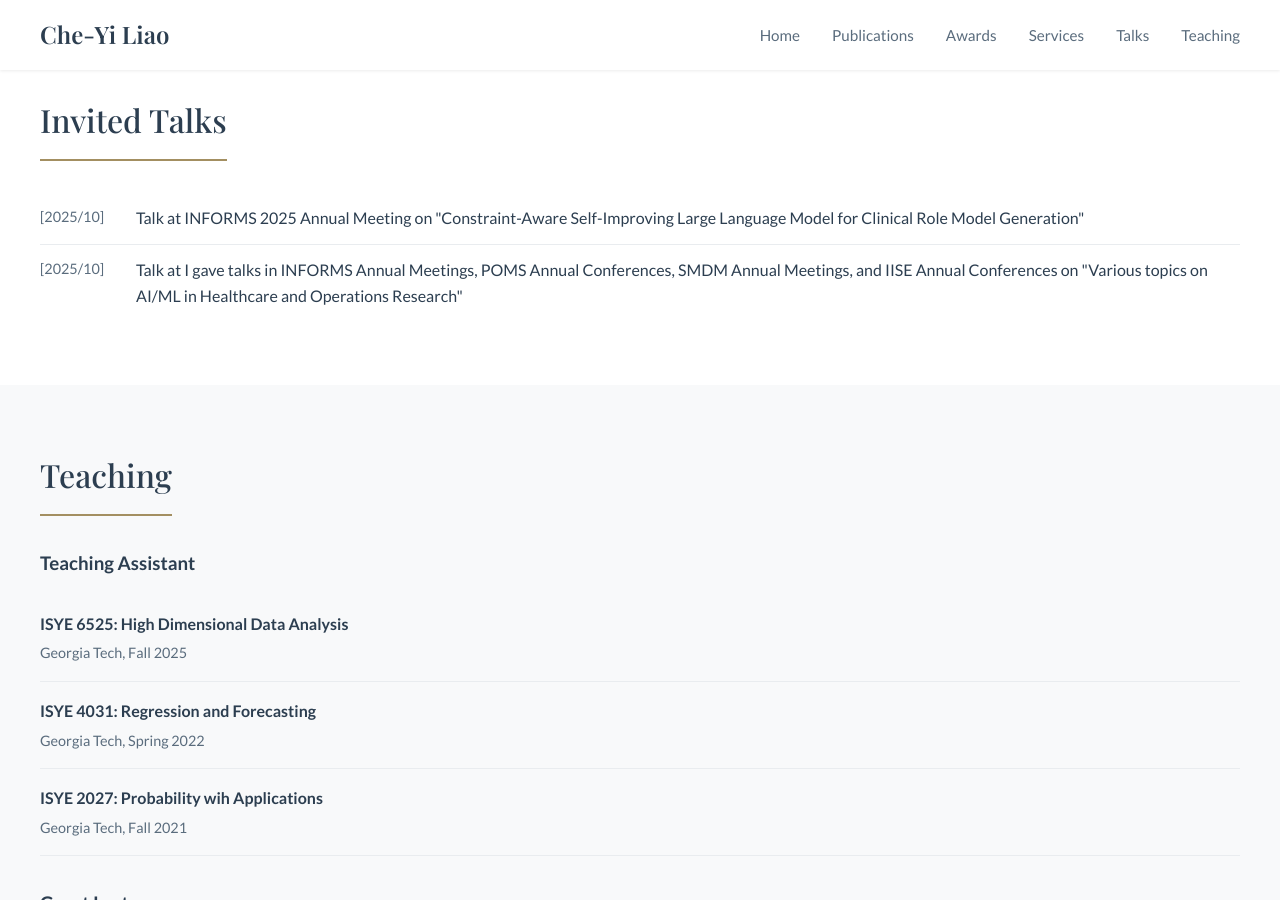
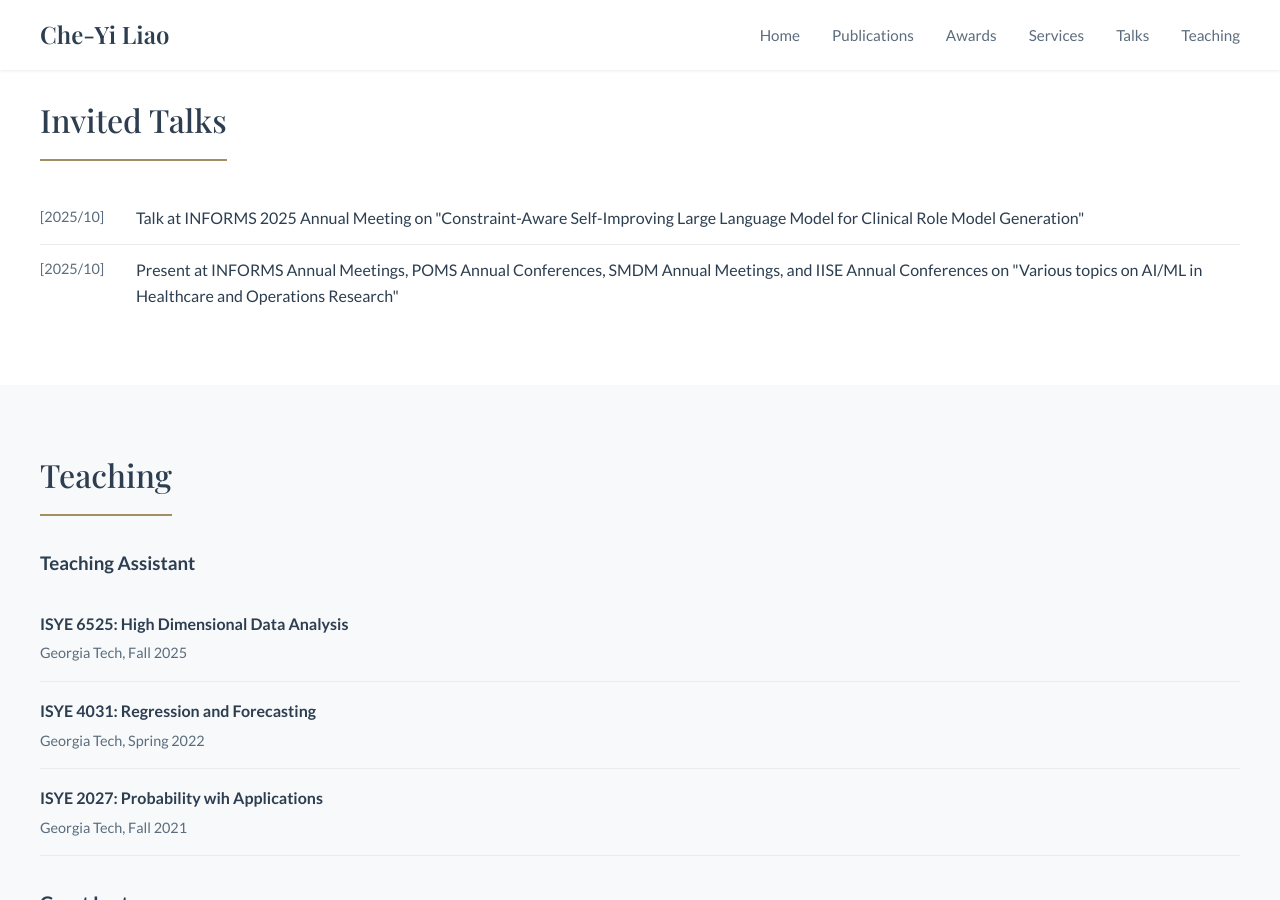
Before and after one commit to CheYiLiao/CheYiLiao.github.io, a Jekyll site: the page built from index.html, in a window 1280 px wide and 900 px high, scrolled down 5106 px. Built offline with Jekyll 4.4.1, drawn with Linux system fonts in a browser that asks for light colours.

Commit message:
update talk

```diff
--- a/_data/talks.yml
+++ b/_data/talks.yml
@@ -7,6 +7,6 @@
   title: "Constraint-Aware Self-Improving Large Language Model for Clinical Role Model Generation"
 
 - date: "2025/10"
-  type: "Talk"
-  venue: "I gave talks in INFORMS Annual Meetings, POMS Annual Conferences, SMDM Annual Meetings, and IISE Annual Conferences"
+  type: "Present"
+  venue: "INFORMS Annual Meetings, POMS Annual Conferences, SMDM Annual Meetings, and IISE Annual Conferences"
   title: "Various topics on AI/ML in Healthcare and Operations Research"
```
